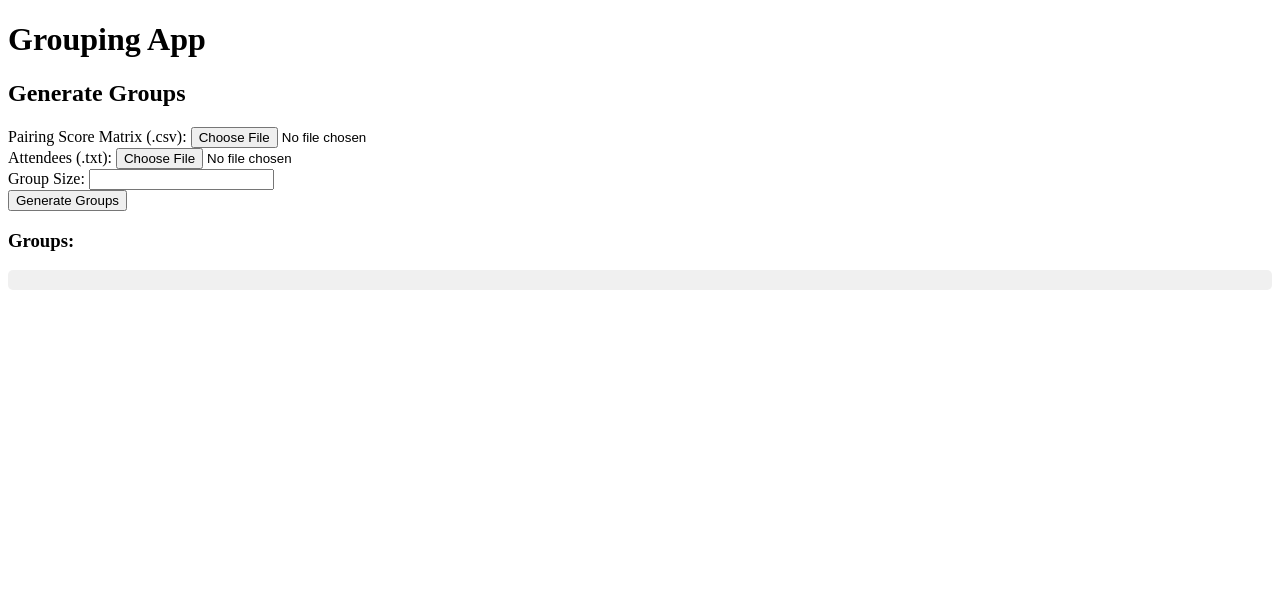
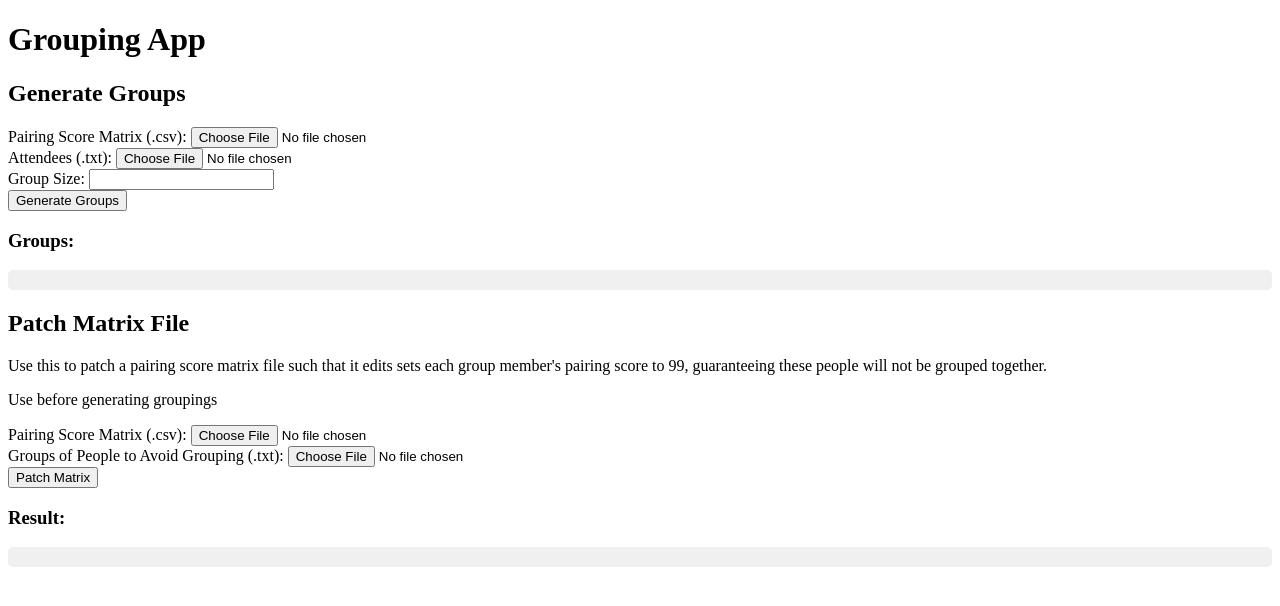
Before and after one commit to rmmsia/dinner-grouping, a Flask app: page / in a window 1280 px wide. Shown: the top 606 px of the page. Run offline with Flask 3, Linux system fonts and the light colour scheme.

Commit message:
matrix patcher

```diff
--- a/app.py
+++ b/app.py
@@ -1,17 +1,27 @@
 from flask import Flask, render_template, request, jsonify, send_from_directory
 from generate import generate
+import matrix_patch
 import os
 import shutil
+from datetime import datetime, timedelta
+import threading
 
 app = Flask(__name__)
 
-# Ensure the uploads directory exists
+# Ensure the uploads and downloads directories exist
 UPLOAD_FOLDER = 'uploads'
+DOWNLOAD_FOLDER = 'downloads'
 if not os.path.exists(UPLOAD_FOLDER):
     os.makedirs(UPLOAD_FOLDER)
+if not os.path.exists(DOWNLOAD_FOLDER):
+    os.makedirs(DOWNLOAD_FOLDER)
+
+# Dictionary to store file creation times
+file_creation_times = {}
 
 
 def clear_upload_folder():
+    """Clear all files and directories in the UPLOAD_FOLDER."""
     for filename in os.listdir(UPLOAD_FOLDER):
         file_path = os.path.join(UPLOAD_FOLDER, filename)
         try:
@@ -21,6 +31,31 @@ def clear_upload_folder():
                 shutil.rmtree(file_path)
         except Exception as e:
             print(f'Failed to delete {file_path}. Reason: {e}')
+
+
+def delayed_file_cleanup():
+    """Periodically clean up old files in the DOWNLOAD_FOLDER."""
+    while True:
+        current_time = datetime.now()
+        files_to_delete = []
+
+        for filename, creation_time in file_creation_times.items():
+            if current_time - creation_time > timedelta(minutes=2):
+                file_path = os.path.join(DOWNLOAD_FOLDER, filename)
+                if os.path.exists(file_path):
+                    os.remove(file_path)
+                files_to_delete.append(filename)
+
+        for filename in files_to_delete:
+            del file_creation_times[filename]
+
+        # Run every 2 minutes
+        threading.Event().wait(120)
+
+
+# Start the cleanup thread
+cleanup_thread = threading.Thread(target=delayed_file_cleanup, daemon=True)
+cleanup_thread.start()
 
 
 @app.route('/', methods=['GET', 'POST'])
@@ -37,35 +72,68 @@ def index():
             csv_file.save(matrix)
             txt_file.save(attendees)
 
-            # Call the generate function directly
             try:
                 groups = generate(matrix, attendees, int(grp_size))
-
-                # Create a .txt file with groups
-                attendees = os.path.join(UPLOAD_FOLDER, 'groups.txt')
-                with open(attendees, 'w') as f:
+                # Create a .txt file with groups in the downloads folder
+                output_file = f'groups_{datetime.now().strftime("%Y%m%d%H%M%S")}.txt'
+                output_path = os.path.join(DOWNLOAD_FOLDER, output_file)
+                with open(output_path, 'w') as f:
                     for idx, group in enumerate(groups, start=1):
                         f.write(f"Group {idx}:\n")
                         for member in group:
                             f.write(f"{member}\n")
                         f.write("\n")
+                file_creation_times[output_file] = datetime.now()
+
+                # Clear uploads folder
+                clear_upload_folder()
 
                 return jsonify({
                     'groups': groups,
-                    'download_url': f'/download/{os.path.basename(attendees)}'
+                    'download_url': f'/download/{output_file}'
                 })
             except Exception as e:
                 print(f"Error: {e}")
                 return jsonify({'error': str(e)}), 500
-            finally:
+
+        elif 'feature2' in request.form:
+            csv_file = request.files['csv_file2']
+            txt_file = request.files['txt_file2']
+
+            # Save the uploaded files
+            csv_path = os.path.join(UPLOAD_FOLDER, csv_file.filename)
+            txt_path = os.path.join(UPLOAD_FOLDER, txt_file.filename)
+            csv_file.save(csv_path)
+            txt_file.save(txt_path)
+
+            try:
+                # Process the files and create a DataFrame
+                df = matrix_patch.patch_matrix(csv_path, txt_path)
+
+                # Save the DataFrame as a CSV file in the downloads folder
+                output_file = f'{csv_path}_patched.csv'
+                output_path = os.path.join(DOWNLOAD_FOLDER, output_file)
+                df.to_csv(output_path, index=True)
+
+                file_creation_times[output_file] = datetime.now()
+
+                # Clear uploads folder
                 clear_upload_folder()
+
+                return jsonify({
+                    'message': 'File processed successfully',
+                    'download_url': f'/download/{output_file}'
+                })
+            except Exception as e:
+                print(f"Error: {e}")
+                return jsonify({'error': str(e)}), 500
 
     return render_template('index.html')
 
 
 @app.route('/download/<filename>')
 def download_file(filename):
-    return send_from_directory(UPLOAD_FOLDER, filename)
+    return send_from_directory(DOWNLOAD_FOLDER, filename)
 
 
 if __name__ == '__main__':
--- a/templates/index.html
+++ b/templates/index.html
@@ -33,28 +33,56 @@
     </form>
     <h3>Groups:</h3>
     <pre id="feature1-output"></pre>
-    <a id="download-link" href="#" target="_blank" style="display: none;">Download Groups</a>
+    <a id="view-link-1" href="#" target="_blank" style="display: none;">Download Groups</a>
+
+    <h2>Patch Matrix File</h2>
+    <p>Use this to patch a pairing score matrix file such that it edits sets each group member's pairing score to 99, guaranteeing these people will not be grouped together.</p>
+    <p>Use before generating groupings</p>
+    <form id="feature2-form">
+        <label for="csv_file2">Pairing Score Matrix (.csv):</label>
+        <input type="file" name="csv_file2" accept=".csv" required>
+        <br>
+        <label for="txt_file2">Groups of People to Avoid Grouping (.txt):</label>
+        <input type="file" name="txt_file2" accept=".txt" required>
+        <br>
+        <button type="submit">Patch Matrix</button>
+    </form>
+    <h3>Result:</h3>
+    <pre id="feature2-output"></pre>
+    <a id="download-link-2" href="#" target="_blank" style="display: none;">Download Processed CSV</a>
 
     <script>
         $(document).ready(function() {
-            function displayOutput(outputId, data) {
+            function displayOutput(outputId, data, linkId) {
                 let outputElement = $(outputId);
                 outputElement.empty();
-
                 if (data.groups) {
-                    // If data contains 'groups', format and display each group
+                    // Feature 1 output
                     data.groups.forEach(function(group, index) {
                         outputElement.append('Group ' + (index + 1) + ': ' + JSON.stringify(group) + "\n");
                     });
-                    $('#download-link').attr('href', data.download_url).show();
+                } else if (data.message) {
+                    // Feature 2 output
+                    outputElement.text(data.message);
                 } else if (data.error) {
-                    // If there's an error, display it
+                    // Error output
                     outputElement.text('Error: ' + data.error);
-                    $('#download-link').hide();
+                    $(linkId).hide();
+                    return;
                 } else {
-                    // Otherwise, display the raw data
-                    outputElement.text('No groups to display');
-                    $('#download-link').hide();
+                    // Default output
+                    outputElement.text('No data to display');
+                    $(linkId).hide();
+                    return;
+                }
+
+                // Update link
+                if (data.content_url) {
+                    $(linkId).attr('href', data.content_url).show();
+                } else if (data.download_url) {
+                    $(linkId).attr('href', data.download_url).show();
+                } else {
+                    $(linkId).hide();
                 }
             }
 
@@ -69,11 +97,31 @@
                     processData: false,
                     contentType: false,
                     success: function(response) {
-                        displayOutput('#feature1-output', response);
+                        displayOutput('#feature1-output', response, '#view-link-1');
                     },
                     error: function(xhr, status, error) {
                         $('#feature1-output').text('An error occurred: ' + error);
-                        $('#download-link').hide();
+                        $('#view-link-1').hide();
+                    }
+                });
+            });
+
+            $('#feature2-form').on('submit', function(e) {
+                e.preventDefault();
+                var formData = new FormData(this);
+                formData.append('feature2', 'true');
+                $.ajax({
+                    url: '/',
+                    type: 'POST',
+                    data: formData,
+                    processData: false,
+                    contentType: false,
+                    success: function(response) {
+                        displayOutput('#feature2-output', response, '#download-link-2');
+                    },
+                    error: function(xhr, status, error) {
+                        $('#feature2-output').text('An error occurred: ' + error);
+                        $('#download-link-2').hide();
                     }
                 });
             });
```
Also changed, not shown: grouping.py (+7 -0 lines), matrix_patch.py (added, +27 -0 lines).
